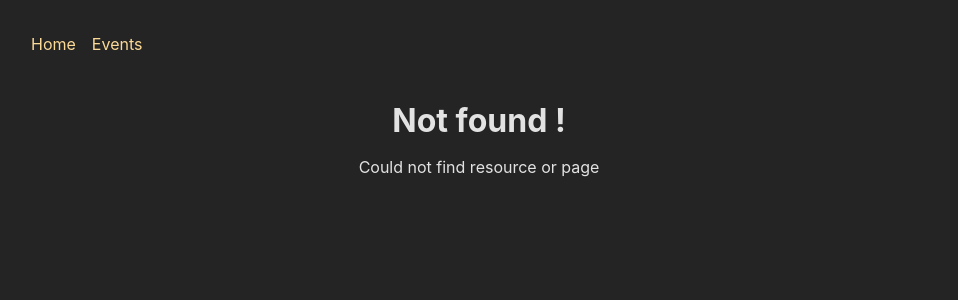
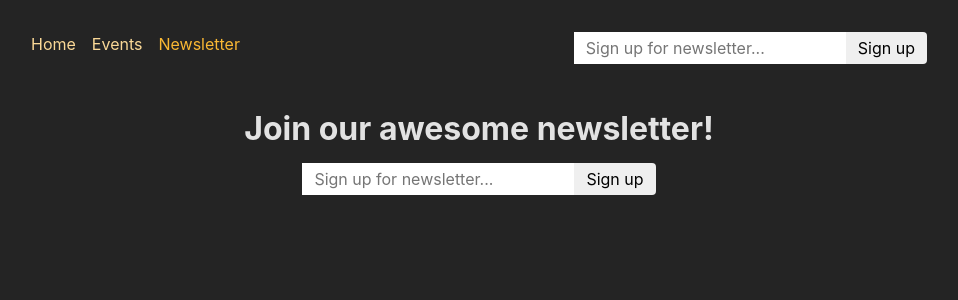
Before and after one commit to asyylz/SPA-With-React-Router, a React (Create React App) app in the folder React-Router-Advanced/frontend/: page /newsletter in a window 1280 px wide. Before the commit this address had no page. Shown: the top 300 px of the page, without its empty margins (161-1119 px from the left). Built offline with nearby package versions, Linux system fonts and the light colour scheme.

Commit message:
newsletter

```diff
--- a/React-Router-Advanced/frontend/src/App.js
+++ b/React-Router-Advanced/frontend/src/App.js
@@ -1,40 +1,21 @@
-// Challenge / Exercise
+import { RouterProvider, createBrowserRouter } from "react-router-dom";
 
-// 1. Add five new (dummy) page components (content can be simple <h1> elements)
-//    - HomePage
-//    - EventsPage
-//    - EventDetailPage
-//    - NewEventPage
-//    - EditEventPage
-// 2. Add routing & route definitions for these five pages
-//    - / => HomePage
-//    - /events => EventsPage
-//    - /events/<some-id> => EventDetailPage
-//    - /events/new => NewEventPage
-//    - /events/<some-id>/edit => EditEventPage
-// 3. Add a root layout that adds the <MainNavigation> component above all page components
-// 4. Add properly working links to the MainNavigation
-// 5. Ensure that the links in MainNavigation receive an "active" class when active
-// 6. Output a list of dummy events to the EventsPage
-//    Every list item should include a link to the respective EventDetailPage
-// 7. Output the ID of the selected event on the EventDetailPage
-// BONUS: Add another (nested) layout route that adds the <EventNavigation> component above all /events... page components
-
-import { createBrowserRouter, RouterProvider } from "react-router-dom";
-import RootLayout from "./pages/Root";
-import HomePage from "./pages/Home";
-import EventsPage, { loader as eventsLoader } from "./pages/Events";
+import EditEventPage from "./pages/EditEvent";
+import ErrorPage from "./pages/Error";
 import EventDetailPage, {
   loader as eventDetailLoader,
   action as deleteEventAction,
 } from "./pages/EventDetail";
+import EventsPage, { loader as eventsLoader } from "./pages/Events";
+import EventsRootLayout from "./pages/EventsRoot";
+import HomePage from "./pages/Home";
 import NewEventPage from "./pages/NewEvent";
-import EditEventPage from "./pages/EditEvent";
-import EventsRootLayout from "./pages/EventsRoot";
-import ErrorPage from "./pages/Error";
+import RootLayout from "./pages/Root";
 import { action as manipulateEventAction } from "./components/EventForm";
+import NewsletterPage, {
+  action as newsletterAction,
+} from "./pages/Newsletter.jsx";
 
-function App() {
 const router = createBrowserRouter([
   {
     path: "/",
@@ -75,10 +56,17 @@
           },
         ],
       },
+      {
+        path: "newsletter",
+        element: <NewsletterPage />,
+        action: newsletterAction,
+      },
     ],
   },
 ]);
-  return <RouterProvider router={router}></RouterProvider>;
+
+function App() {
+  return <RouterProvider router={router} />;
 }
 
 export default App;
--- a/React-Router-Advanced/frontend/src/components/MainNavigation.js
+++ b/React-Router-Advanced/frontend/src/components/MainNavigation.js
@@ -1,5 +1,8 @@
+import { NavLink } from "react-router-dom";
+
 import classes from "./MainNavigation.module.css";
-import { NavLink } from "react-router-dom";
+import NewsletterSignup from "./NewsletterSignUp";
+
 function MainNavigation() {
   return (
     <header className={classes.header}>
@@ -17,12 +20,28 @@
             </NavLink>
           </li>
           <li>
-            <NavLink to="events"  className={({ isActive }) =>
+            <NavLink
+              to="/events"
+              className={({ isActive }) =>
                 isActive ? classes.active : undefined
-              }>Events</NavLink>
+              }
+            >
+              Events
+            </NavLink>
+          </li>
+          <li>
+            <NavLink
+              to="/newsletter"
+              className={({ isActive }) =>
+                isActive ? classes.active : undefined
+              }
+            >
+              Newsletter
+            </NavLink>
           </li>
         </ul>
       </nav>
+      <NewsletterSignup />
     </header>
   );
 }
--- /dev/null
+++ b/React-Router-Advanced/frontend/src/components/NewsletterSignUp.jsx
@@ -0,0 +1,27 @@
+import { useEffect } from "react";
+import classes from "./NewsletterSignup.module.css";
+import { useFetcher } from "react-router-dom";
+
+function NewsletterSignup() {
+  const fetcher = useFetcher();
+  const { data, state } = fetcher;
+
+  useEffect(() => {
+    if (state === "idle" && data && data.message) {
+      window.alert(data.message);
+    }
+  }, [data, state]);
+
+  return (
+    <fetcher.Form method="post" className={classes.newsletter}>
+      <input
+        type="email"
+        placeholder="Sign up for newsletter..."
+        aria-label="Sign up for newsletter"
+      />
+      <button>Sign up</button>
+    </fetcher.Form>
+  );
+}
+
+export default NewsletterSignup;
--- /dev/null
+++ b/React-Router-Advanced/frontend/src/components/NewsletterSignup.module.css
@@ -0,0 +1,18 @@
+.newsletter input,
+.newsletter button {
+  font: inherit;
+  padding: 0.25rem 0.75rem;
+  border-radius: 0;
+  border: none;
+}
+
+.newsletter button {
+  border-top-right-radius: 4px;
+  border-bottom-right-radius: 4px;
+  cursor: pointer;
+}
+
+.newsletter button:hover {
+  background-color: var(--color-primary-300);
+  color: var(--color-gray-800);
+}
--- /dev/null
+++ b/React-Router-Advanced/frontend/src/pages/Newsletter.jsx
@@ -0,0 +1,21 @@
+import NewsletterSignup from "../components/NewsletterSignUp";
+import PageContent from "../components/PageContent";
+
+function NewsletterPage() {
+  return (
+    <PageContent title="Join our awesome newsletter!">
+      <NewsletterSignup />
+    </PageContent>
+  );
+}
+
+export default NewsletterPage;
+
+export async function action({ request }) {
+  const data = await request.formData();
+  const email = data.get("email");
+
+  // send to backend newsletter server ...
+  console.log(email);
+  return { message: "Signup successful!" };
+}
```
Lines whose indentation alone changed are shown as unchanged.
